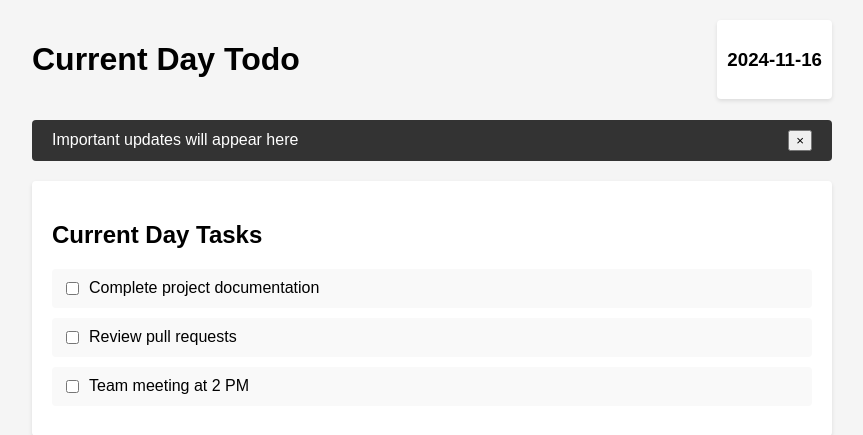
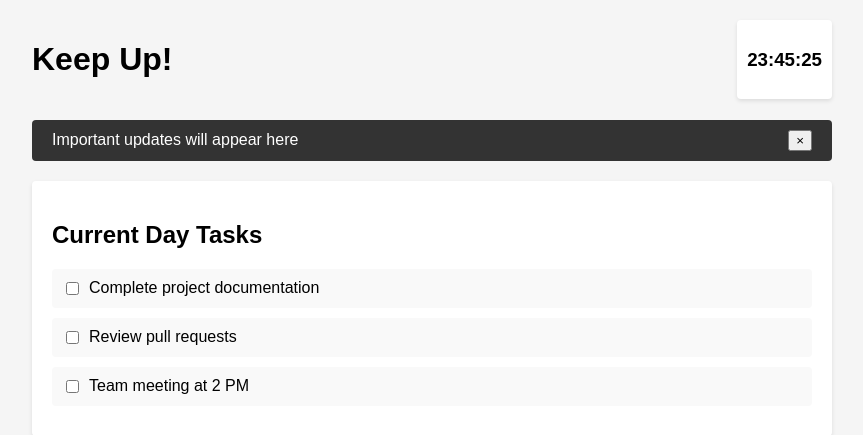
Before and after one commit to AATechCulture/Aggies-2.0, a Flask app: page / in a window 1280 px wide. Shown: the top 435 px of the page, without its empty margins (208-1071 px from the left). Run offline with Flask 3, Linux system fonts and the light colour scheme.

Commit message:
On branch frontend Changes to be committed: 	modified:   frontend/app.py 	modified:   frontend/templates/index.html

```diff
--- a/frontend/app.py
+++ b/frontend/app.py
@@ -1,11 +1,11 @@
 from flask import Flask, render_template
-from datetime import datetime
+from datetime import datetime, timezone, timedelta
 
 app = Flask(__name__)
 
 @app.route('/')
 def index():
-    return render_template('index.html', current_date=datetime.now().strftime("%Y-%m-%d"))
+    return render_template('index.html', current_date=datetime.now(timezone(timedelta(hours=-5), 'EST')).strftime("%H:%M:%S"))
 
 if __name__ == '__main__':
     app.run(debug=True)
--- a/frontend/templates/index.html
+++ b/frontend/templates/index.html
@@ -76,7 +76,7 @@
 <body>
     <div class="container">
         <div class="header">
-            <h1>Current Day Todo</h1>
+            <h1>Keep Up!</h1>
             <div class="calendar">
                 <h3>{{ current_date }}</h3>
             </div>
```
